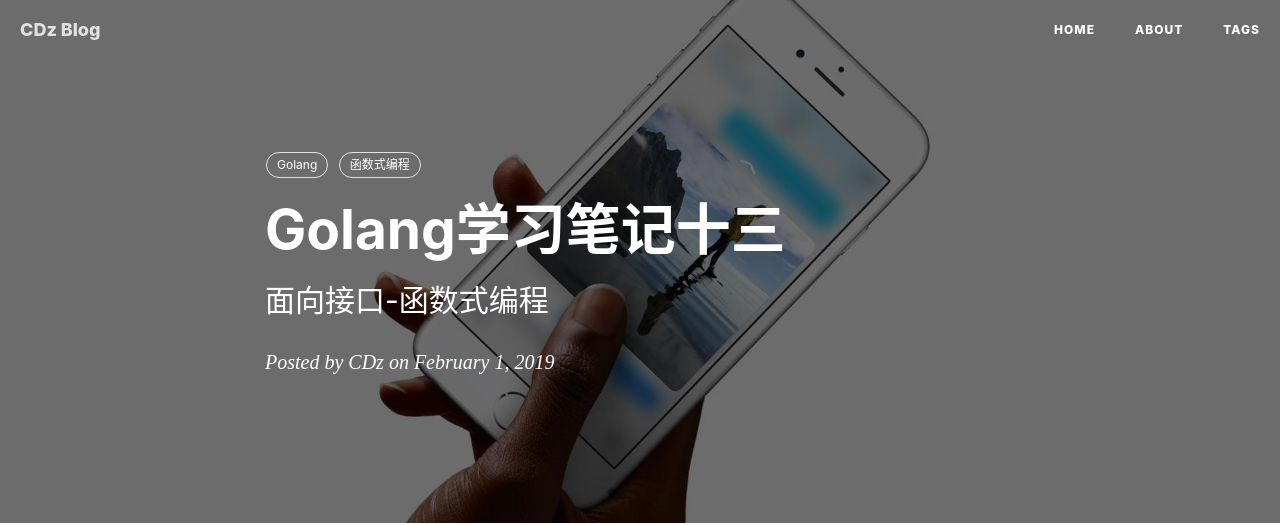
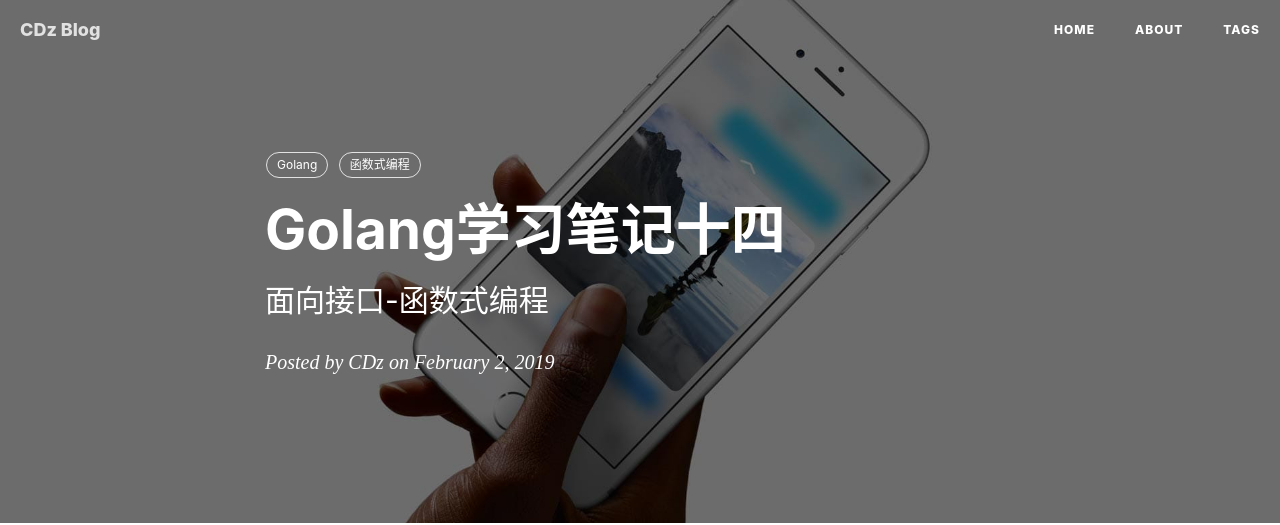
Before and after one commit to CDz1129/CDz1129.github.io, a Jekyll site: the page built from _posts/2019-02-02-golang学习笔记十四.md, in a window 1280 px wide and 900 px high. Shown: the top 525 px of the window. Built offline with Jekyll 4.4.1, drawn with Linux system fonts in a browser that asks for light colours; nearby versions of some CDN libraries; comment, search, counter and statistics services are not loaded; grey boxes are pictures that could not be loaded.

```diff
--- a/_posts/2019-02-02-golang学习笔记十四.md
+++ b/_posts/2019-02-02-golang学习笔记十四.md
@@ -1,8 +1,8 @@
 ---
 layout:     post
-title:      Golang学习笔记十三
+title:      Golang学习笔记十四
 subtitle:   面向接口-函数式编程
-date:       2019-02-01
+date:       2019-02-02
 author:     CDz
 header-img: img/post-bg-ios9-web.jpg
 catalog: true
```
